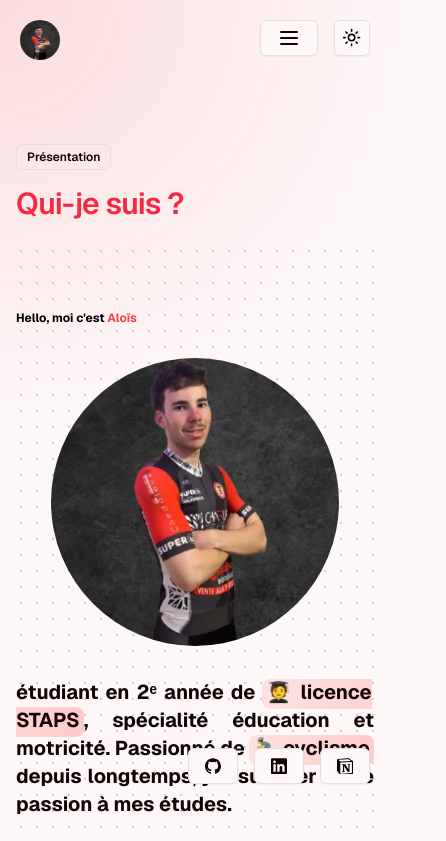
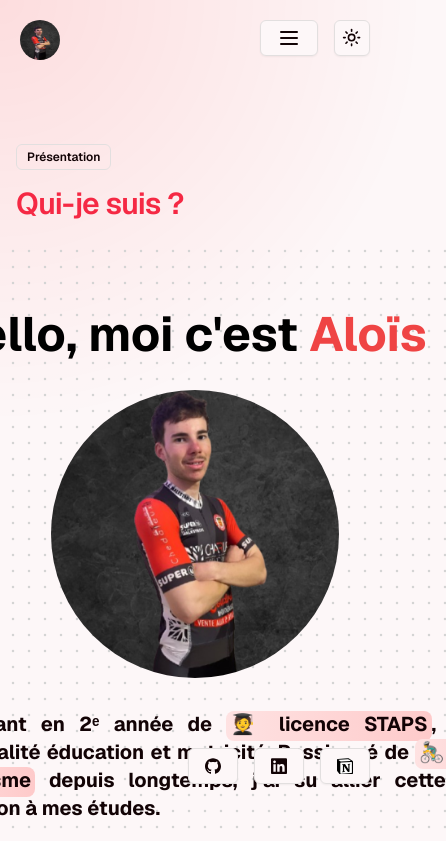
Before and after one commit to tanguyjulien56/vite-react, a Next.js app: page / in a window 390 px wide. Shown: the top 841 px of the page, 446 px wide, since content can reach past the window. Built offline with nearby package versions, Linux system fonts and the light colour scheme; a web font is replaced by a local one.

Commit message:
update hero 2

```diff
--- a/src/components/Hero.tsx
+++ b/src/components/Hero.tsx
@@ -55,7 +55,7 @@ export default function Hero() {
             transition={{ duration: 0.5 }}
           ></motion.div>
 
-          <HeroHighlight>
+          <HeroHighlight className="text-4xl font-bold">
             <TypewriterEffectSmooth words={words} />
             <motion.h1
               initial={{
@@ -71,7 +71,7 @@ export default function Hero() {
                 ease: [0.4, 0.0, 0.2, 1],
                 delay: 1,
               }}
-              className=" flex flex-col md:flex-row-reverse gap-5 font-bold max-w-4xl leading-relaxed lg:leading-snug text-center  "
+              className="flex flex-col md:flex-row-reverse gap-5 font-bold max-w-4xl leading-relaxed lg:leading-snug text-center  "
             >
               <div className=" m-auto min-w-72 flex justify-center items-center ">
                 <img
--- a/src/components/ui/typewriter-effect.tsx
+++ b/src/components/ui/typewriter-effect.tsx
@@ -70,12 +70,7 @@ export const TypewriterEffect = ({
     );
   };
   return (
-    <div
-      className={cn(
-        "text-base sm:text-xl md:text-3xl lg:text-5xl font-bold text-center",
-        className
-      )}
-    >
+    <div className={cn("text-5xl font-bold text-center", className)}>
       {renderWords()}
       <motion.span
         initial={{
@@ -156,7 +151,7 @@ export const TypewriterEffectSmooth = ({
         }}
       >
         <div
-          className="text-xs sm:text-base md:text-xl lg:text:3xl xl:text-5xl font-bold"
+          className="text-5xl font-bold"
           style={{
             whiteSpace: "nowrap",
           }}
```
